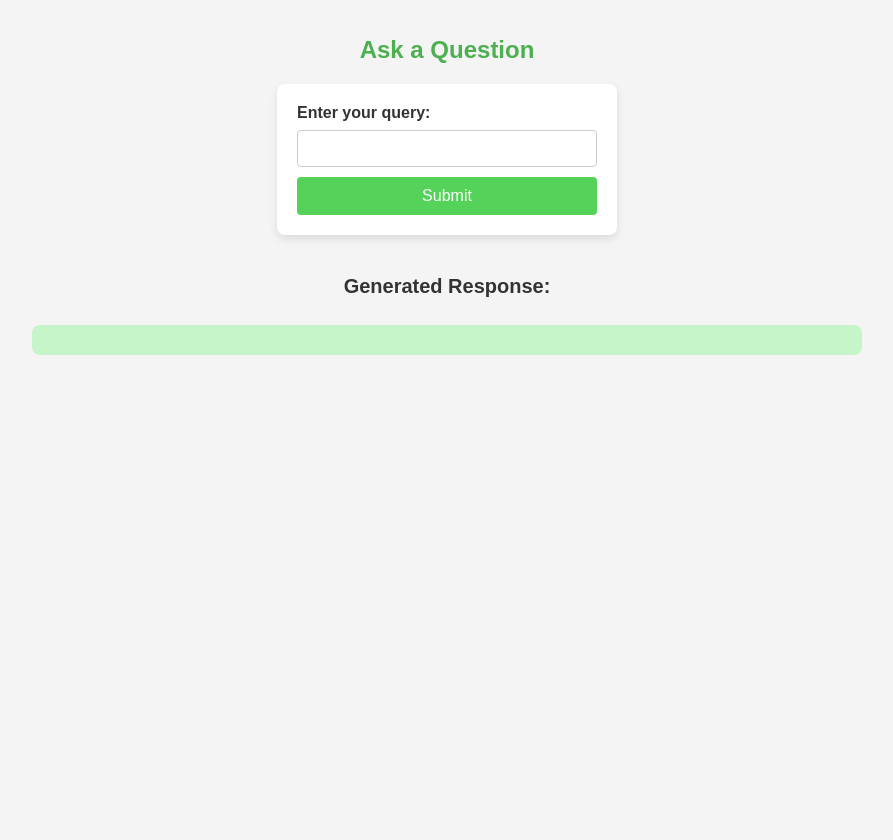
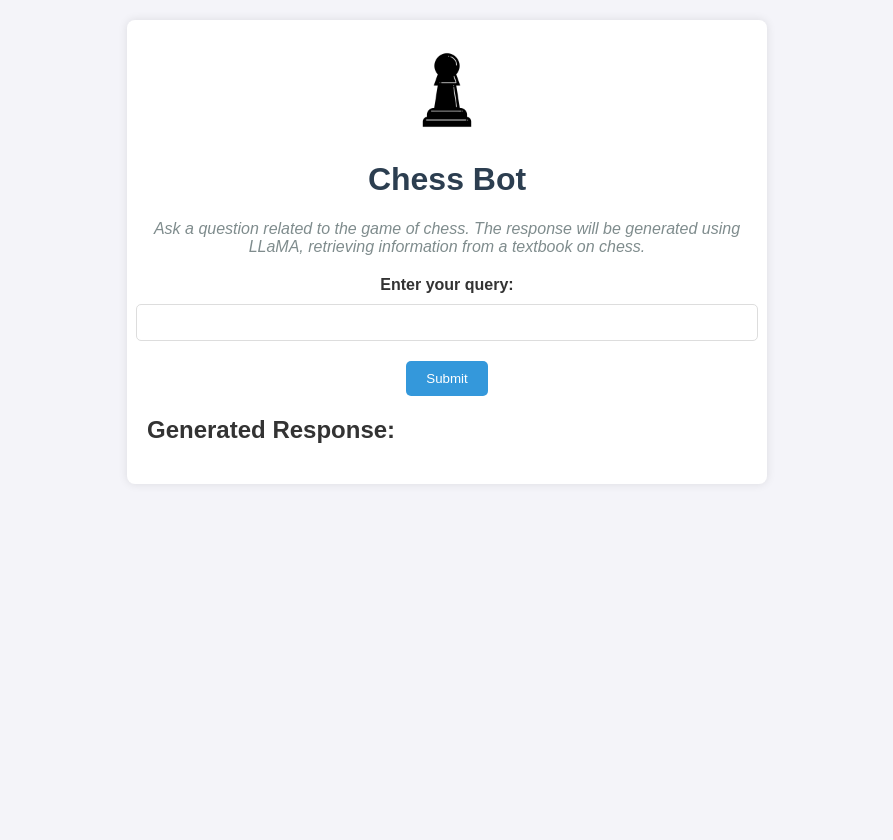
Before and after one commit to siddharth130500/RAG-chess-bot, a Flask app: page / in a window 1280 px wide. Shown: the whole page, without its empty margins (193-1086 px from the left). After the commit the page ends 443 px from the top, so only its background shows below. Run offline with Flask 3, Linux system fonts and the light colour scheme; parts of the project's set-up code (start-up, migrations or seed data) failed here and were passed over.

Commit message:
New commit

```diff
--- a/static/styles.css
+++ b/static/styles.css
@@ -1,109 +1,93 @@
-/* Updated styles.css */
-
-/* General Styles */
 body {
     font-family: Arial, sans-serif;
-    background-color: #f4f4f4;
+    background-color: #f4f4f9;
     color: #333;
     margin: 0;
     padding: 20px;
+}
+
+.container {
+    max-width: 600px;
+    margin: 0 auto;
+    padding: 20px;
+    background-color: #fff;
+    border-radius: 8px;
+    box-shadow: 0 0 10px rgba(0, 0, 0, 0.1);
+}
+
+.chess-icon {
+    display: block;
+    margin: 0 auto;
+    width: 100px; /* Adjust size as necessary */
+    height: auto;
+    margin-bottom: 20px;
+}
+
+h1 {
+    text-align: center;
+    color: #2c3e50;
+}
+
+.instruction {
+    font-style: italic;
+    text-align: center;
+    margin-bottom: 20px;
+    color: #7f8c8d;
+}
+
+#query-form {
     display: flex;
     flex-direction: column;
     align-items: center;
-    height: 100vh;
 }
 
-/* Heading Styles */
-h1 {
-    color: #4CAF50;
-    font-size: 24px;
-    margin-bottom: 20px;
-    width: 100%;
-    text-align: center;
-}
-
-h2 {
-    color: #333;
-    font-size: 20px;
-    margin-top: 40px;
-    text-align: center;
-    width: 100%;
-}
-
-/* Form Container */
-form {
-    background-color: #ffffff;
-    padding: 20px;
-    border-radius: 8px;
-    box-shadow: 0 4px 8px rgba(0, 0, 0, 0.1);
-    width: 300px;
-}
-
-/* Label Styles */
 label {
-    display: block;
-    margin-bottom: 8px;
+    margin-bottom: 10px;
     font-weight: bold;
 }
 
-/* Input Field Styles */
 input[type="text"] {
     width: 100%;
     padding: 10px;
-    margin-bottom: 10px;
-    border: 1px solid #ccc;
-    border-radius: 4px;
-    box-sizing: border-box;
+    margin-bottom: 20px;
+    border-radius: 5px;
+    border: 1px solid #ddd;
 }
 
-/* Button Styles */
-button[type="submit"] {
-    width: 100%;
-    padding: 10px;
-    background-color: #55d259;
-    color: white;
+button {
+    padding: 10px 20px;
+    background-color: #3498db;
+    color: #fff;
     border: none;
-    border-radius: 4px;
+    border-radius: 5px;
     cursor: pointer;
-    font-size: 16px;
 }
 
-/* Button Hover Effect */
-button[type="submit"]:hover {
-    background-color: #45a049;
-}
-
-/* Response Section */
-p#response {
-    text-align: center;
-    font-size: 18px;
-    margin-top: 10px;
-    background-color: #c6f5ca;
-    padding: 15px;
-    border-radius: 8px;
-    width: 800px;
-}
-
-/* Loading Spinner Styles */
-.hidden {
-    display: none;
-}
-
-#loading {
-    text-align: center;
-    margin-top: 20px;
+button:hover {
+    background-color: #2980b9;
 }
 
 .spinner {
-    border: 6px solid #f3f3f3;
-    border-top: 6px solid #4CAF50;
+    border: 4px solid #f3f3f3;
     border-radius: 50%;
-    width: 40px;
-    height: 40px;
+    border-top: 4px solid #3498db;
+    width: 30px;
+    height: 30px;
     animation: spin 1s linear infinite;
+    margin-bottom: 10px;
+}
+
+.hidden {
+    display: none;
 }
 
 @keyframes spin {
     0% { transform: rotate(0deg); }
     100% { transform: rotate(360deg); }
 }
+
+#response {
+    margin-top: 20px;
+    font-size: 18px;
+    color: #34495e;
+}
--- a/templates/frontend.html
+++ b/templates/frontend.html
@@ -7,7 +7,17 @@
     <link rel="stylesheet" href="{{ url_for('static', filename='styles.css') }}">
 </head>
 <body>
-    <h1>Ask a Question</h1>
+    <div class="container">
+        <!-- Chess Icon -->
+        <img src="{{ url_for('static', filename='chess.png') }}" alt="Chess Icon" class="chess-icon">
+
+        <h1>Chess Bot</h1>
+
+        <!-- Instructional Text -->
+        <p class="instruction">
+            Ask a question related to the game of chess. The response will be generated using LLaMA, retrieving information from a textbook on chess.
+        </p>
+
         <form id="query-form">
             <label for="query">Enter your query:</label>
             <input type="text" id="query" name="query" required>
@@ -22,6 +32,8 @@
 
         <h2>Generated Response:</h2>
         <p id="response"></p>
+    </div>
+
     <script src="{{ url_for('static', filename='frontend.js') }}"></script>
 </body>
 </html>
```
Also changed, not shown: static/chess.png (added). Lines whose indentation alone changed are shown as unchanged.
